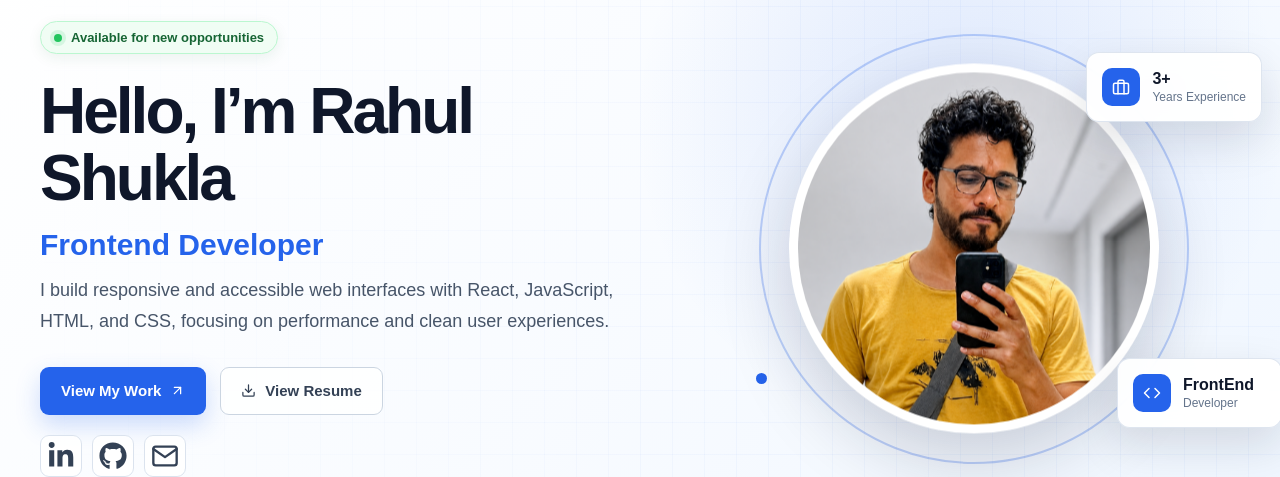
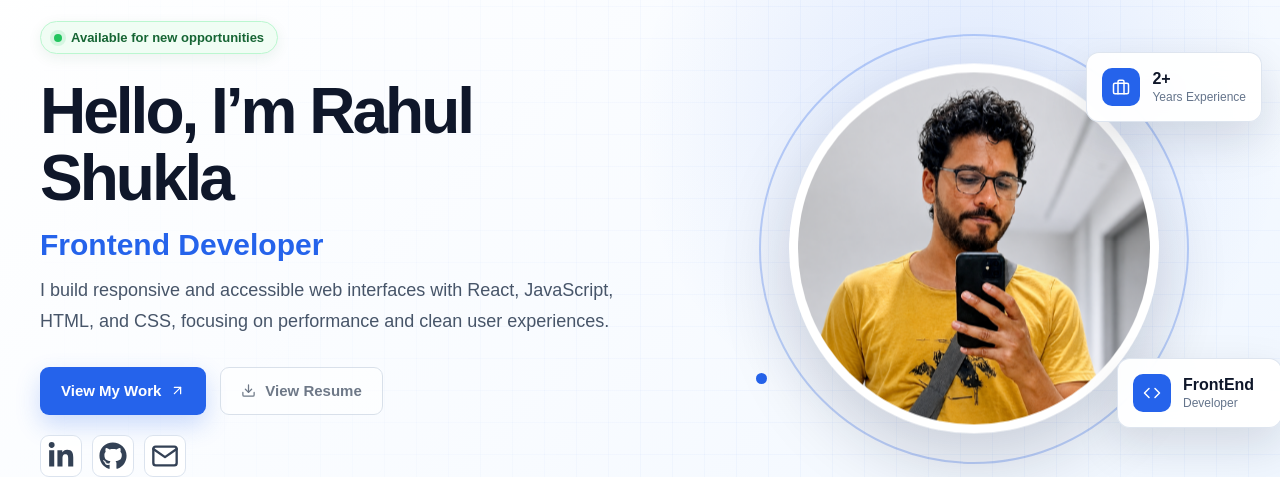
Before and after one commit to RahulShukla3300/My-Portfolio-React, a React (Vite) app: page / in a window 1280 px wide. Shown: the part 131-608 px from the top of the page. Built offline with nearby package versions, Linux system fonts and the light colour scheme.

Commit message:
Update experience to 2+ and temporarily disable resume button

```diff
--- a/src/components/Hero.jsx
+++ b/src/components/Hero.jsx
@@ -36,15 +36,14 @@ function Hero() {
               <FiArrowUpRight aria-hidden="true" />
             </a>
 
-            <a
-              href="/Rahul_Resume.pdf"
-              target="_blank"
-              rel="noopener noreferrer"
-              className="redesign-button secondary-action"
+            <button
+              type="button"
+              disabled
+              className="redesign-button secondary-action disabled-action"
             >
               <FiDownload aria-hidden="true" />
               View Resume
-            </a>
+            </button>
           </div>
 
           <div className="hero-socials" aria-label="Social profiles">
@@ -93,7 +92,7 @@ function Hero() {
             </span>
 
             <span>
-              <strong>3+</strong>
+              <strong>2+</strong>
               <small>Years Experience</small>
             </span>
           </div>
```
